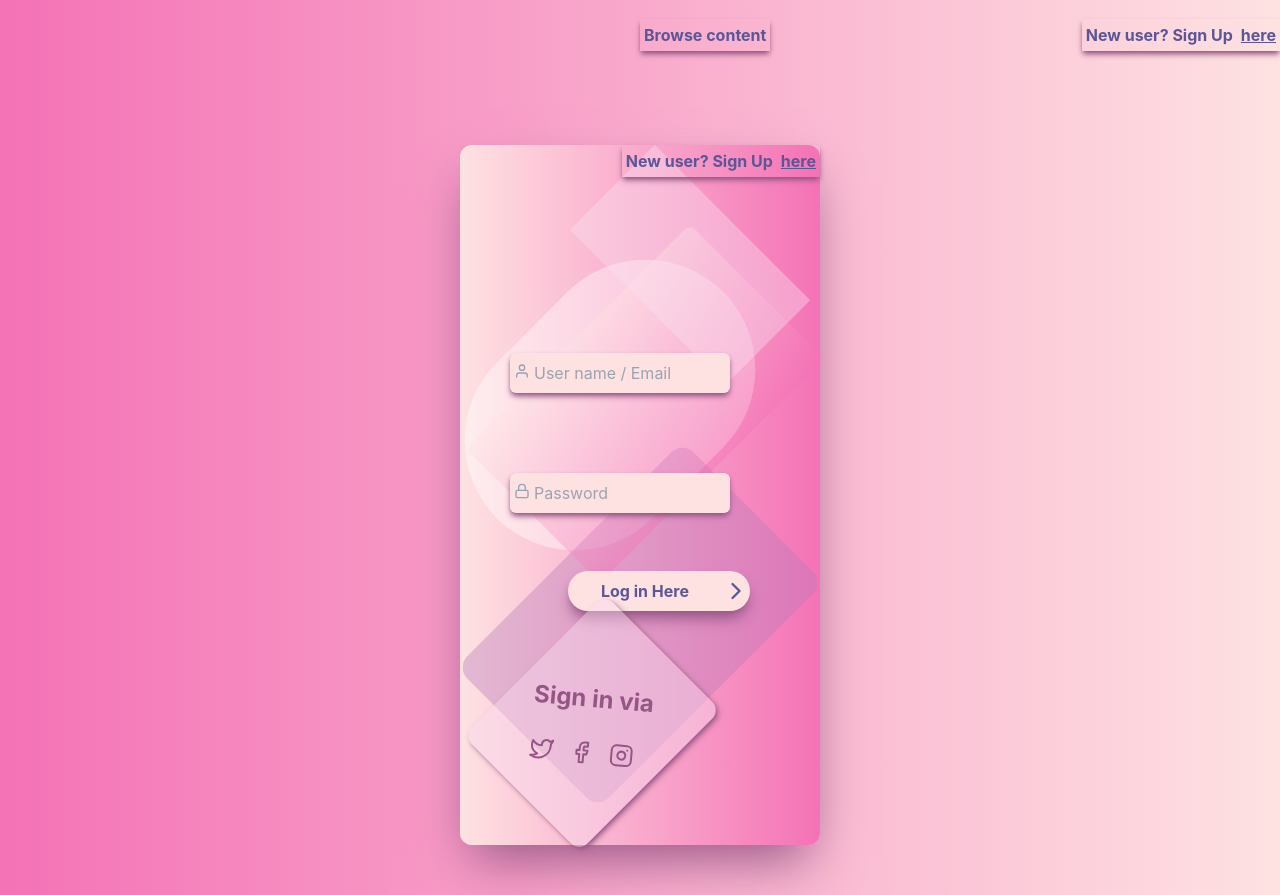
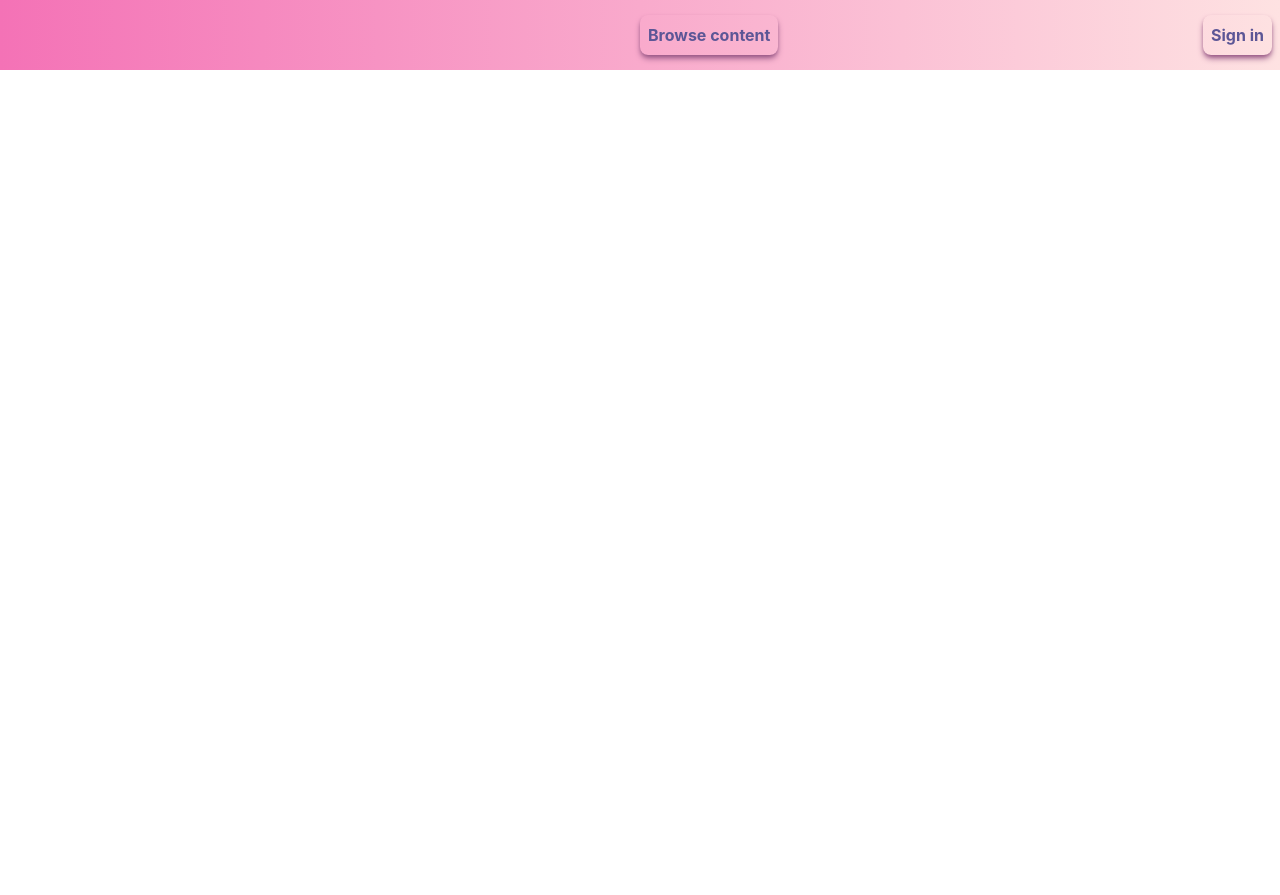
Before and after one commit to unekuogbaje/Binchi-0.1, a React (Create React App) app: page / in a window 1280 px wide. After the commit the page ends 800 px from the top, so only its background shows below. Built offline with nearby package versions, Linux system fonts and the light colour scheme.

Commit message:
installed firebase

```diff
--- a/package.json
+++ b/package.json
@@ -7,6 +7,7 @@
     "@testing-library/react": "^13.4.0",
     "@testing-library/user-event": "^13.5.0",
     "antd": "^5.0.5",
+    "firebase": "^9.15.0",
     "react": "^18.2.0",
     "react-dom": "^18.2.0",
     "react-feather": "^2.0.10",
--- a/public/index.html
+++ b/public/index.html
@@ -4,7 +4,7 @@
     <meta charset="utf-8" />
     <link rel="icon" href="%PUBLIC_URL%/favicon.ico" />
     <meta name="viewport" content="width=device-width, initial-scale=1" />
-    <meta name="theme-color" content="#000000" />
+    <!-- <meta name="theme-color" content="#000000" /> -->
     <meta
       name="description"
       content="Web site created using create-react-app"
@@ -14,7 +14,7 @@
       manifest.json provides metadata used when your web app is installed on a
       user's mobile device or desktop. See https://developers.google.com/web/fundamentals/web-app-manifest/
     -->
-    <link rel="manifest" href="%PUBLIC_URL%/manifest.json" />
+    <!-- <link rel="manifest" href="%PUBLIC_URL%/manifest.json" /> -->
     <!--
       Notice the use of %PUBLIC_URL% in the tags above.
       It will be replaced with the URL of the `public` folder during the build.
--- a/src/components/form-input/form-input.jsx
+++ b/src/components/form-input/form-input.jsx
@@ -1,16 +1,16 @@
 const FormInput = ({ label, ...otherProps }) => {
     return (
-        <div className="group">
+        <div className="group relative m-[45px 0] ">
             <input
-                className="form-input"
+                className="form-input bg-white b-none text-[18px] p-[10px 10px 10px 5px] block w-[100%] rounded-none border-b-[1px subClr] m-[25px 0] focus:outline-none "
                 {...otherProps}
             />
         { label && (
             <label
             className={
                 `${otherProps.value.length
-                    ? 'shrink' : ''}
-                    form-input-label`
+                    ? 'shrink' : 'top-[-14px] text-[12px] text-mainClr'}
+                    form-input-label text-subClr text-[16px] font-normal absolute left-[5px] top-[10px] transition-[ease all delay-300ms]  `
                 }>
                     {label}
                     </label>
--- a/src/components/sign-in-form/sign-in-form.component.jsx
+++ b/src/components/sign-in-form/sign-in-form.component.jsx
@@ -1,57 +1,55 @@
-import React, { Component, } from 'react';
+import React from 'react';
 // import Button from 'antd/lib/button';
-
 import Button from '../../components/button/button.component';
-
 import { User, Lock, ChevronRight, Instagram, Facebook, Twitter } from 'react-feather';
 
-class SignInForm extends Component {
-    render() {
+import { signInWithGooglePopup } from "../../utils/firebase/firebase.utils";
+
+const SignInForm = () => {
+    const logGoogleUser = async () => {
+        const response = await signInWithGooglePopup();
+        console.log(response);
+    }
+
         return (
             <div className="flex items-center justify-center min-h-screen">
                 <div className=" h-[700px] w-[360px] shadow-2xl shadow-[#965685] bg-gradient-to-r from-red-100 to-pink-400 rounded-xl transform duration-200 hover:scale-110">
                     <div className="z-[1] relative h-full ">
-
-                    <div className="justify-end flex">
-                        <p className="flex ml-10 text-[#5C5696] p-1 shadow-md shadow-[#965685] font-bold">
-                        <h1 className="mr-2"> New user? Sign Up</h1>
-                        <a href="/" className="hover:text-blue-500 transform duration-200 hover:scale-110 underline">
-                        here
-                        </a>
-                        </p>
-                    </div>
                         <form className="w-[320px] p-[30px] pt-[156px]">
+                        <h1 className="text-[#965685] font-bold text-[24px">Sign in with email and password</h1>
                             <div className="p-5 relative flex  transform duration-200 hover:scale-110">
                                 <User className="absolute p-1 mt-1.5 mr-2 text-slate-400" />
-                                <input type="text" placeholder="User name / Email" className="p-2  text-slate-600 b-0 p=[10px] pl-[24px] w-[100%] rounded-md shadow-md bg-red-100 shadow-[#965685]" />
+                                <input type="text" placeholder="Email" className="p-2  text-slate-600 b-0 p=[10px] pl-[24px] w-[100%] rounded-md shadow-md bg-red-100 shadow-[#965685]" />
                             </div>
 
                             <div className="p-5 relative flex  transform duration-200 hover:scale-110 mt-10">
                                 <Lock className="absolute p-1 mt-1.5 mr-2 text-slate-400" />
                                 <input type="text" placeholder="Password" className="p-2  text-slate-600 b-0 p=[10px] pl-[24px] w-[100%] rounded-md shadow-md bg-red-100 shadow-[#965685]" />
                             </div>
-
-                            <div className="transform duration-200 hover:scale-110 relative">
-                                <Button type="primary submit" className='flex ml-auto bg-red-100 hover:bg-red-200 text-[#5C5696] rounded-full shadow-lg w-[70%] h-10 text-[16px] mt-[38px] p-[16px 20px] items-center shadow-[#965685]  font-bold border-[#965685] '>
-                                <h1 className='ml-auto'>Log in Here</h1>
+                            <div>
+                                <div className="transform duration-200 hover:scale-110 relative">
+                                <Button  onClick={logGoogleUser}
+                                className='flex ml-auto bg-red-100 hover:bg-red-200 text-[#5C5696] rounded-full shadow-lg w-[40%] h-10 text-[16px] mt-[38px] p-[16px 20px] items-center shadow-[#965685]  font-bold border-[#965685] '>
+                                <h1 className='ml-auto'>Sign in</h1>
 
                                 <ChevronRight className="text-[#5C5696] ml-auto"
                                 size={28}/>
                                 </Button>
 
+                                </div>
                             </div>
+
                         </form>
 
                         <div className='p-10 shadow-md shadow-[#965685] left-8 rounded-xl absolute bg-[#f7d7ec75] rotate-[-45deg] ' >
                         <div className='rotate-[50deg]'>
-                        <h3 className='text-[#965685] font-bold text-[24px]'>Sign in via</h3>
+                        <h3 className='text-[#965685] font-bold text-[24px]'>or sign in via</h3>
                             <div className='flex text-[#965685] gap-4 mt-6 '>
-                            <Twitter className=' transform duration-200 hover:scale-[1.5]' />
-                            <Facebook className=' transform duration-200 hover:scale-[1.5] '/>
-                            <Instagram className=' transform duration-200 hover:scale-[1.5]'/>
+                            <Twitter className=' transform duration-200 hover:scale-[1.5] fill-pink-400' />
+                            <Facebook className=' transform duration-200 hover:scale-[1.5] fill-pink-400'/>
+                            <Instagram className=' transform duration-200 hover:scale-[1.5] fill-pink-400'/>
                             </div>
                         </div>
-
                         </div>
                     </div>
                     <div className='absolute z-0 top-0 bottom-0 left-0 right-0 inset-0'>
@@ -62,10 +60,12 @@ class SignInForm extends Component {
                         <span className='roundeed-full rotate-45 absolute h-[120px] w-[220px] bg-[#f7deed] top-[60px] right-[20px] opacity-40'></span>
 
                     </div>
+
                 </div>
+
             </div>
         );
-    }
+
 
 }
 
--- a/src/index.css
+++ b/src/index.css
@@ -14,3 +14,12 @@ code {
   font-family: source-code-pro, Menlo, Monaco, Consolas, 'Courier New',
     monospace;
 }
+
+a {
+  text-decoration: none;
+  color: ;
+}
+
+* {
+  box-sizing: border-box;
+}
--- a/src/routes/home/home.component.jsx
+++ b/src/routes/home/home.component.jsx
@@ -1,21 +1,16 @@
+import React from 'react';
 import { Outlet } from 'react-router-dom';
+// import SignInForm from '../../components/sign-in-form/sign-in-form.component';
 
-import React, { Component, } from 'react';
-// import Button from 'antd/lib/button';
-
-import SignInForm from '../../components/sign-in-form/sign-in-form.component';
-
-class Home extends Component {
-    render() {
+const Home = () => {
         return (
                 <div>
                     <Outlet/>
-                    <SignInForm/>
+
                 </div>
 
 
         );
-    }
 
 }
 
--- a/src/routes/navigation/navigation.component.jsx
+++ b/src/routes/navigation/navigation.component.jsx
@@ -1,9 +1,10 @@
 import { Fragment } from 'react';
 import { Outlet, Link } from 'react-router-dom';
+// import { ReactComponent as Sthsld } from '../../assets/ss.png';
 
 const Navigation = () => {
     return (
-      <Fragment className='flex' >
+      <Fragment>
         <div className='navigation flex h-[70px] w-[100%] justify-between mb-[25px] '>
           <Link className='logo-container h-[100%] w-[70px] p-[25px] ' to='/'>
 
@@ -11,15 +12,12 @@ const Navigation = () => {
 
           <div className='flex w-[50%] h-[100%] items-center justify-between '>
             <Link className='p-[10px 15px] cursor-pointer mr-[20%] ' to='/browse'>
-              <p className="flex right- text-[#5C5696] p-1 shadow-md shadow-[#965685] font-bold">Browse content</p>
+              <p className="flex right- text-[#5C5696] p-2 shadow-md shadow-[#965685] rounded-lg font-bold transform duration-200 hover:scale-110 hover:text-[#a43587]">Browse content</p>
             </Link>
 
             <Link className='p-[10px 15px] ' to='/auth'>
-            <p className="flex right- text-[#5C5696] p-1 shadow-md shadow-[#965685] font-bold">
-            <h1 className="mr-2"> New user? Sign Up</h1>
-            <a href="/" className="hover:text-blue-500 transform duration-200 hover:scale-110 underline">
-            here
-            </a>
+            <p className="flex right- text-[#5C5696] p-2 mr-2 shadow-md shadow-[#965685] rounded-lg font-bold hover:text-[#a43587] transform duration-200 hover:scale-110">
+            Sign in
             </p>
             </Link>
           </div>
--- a/tailwind.config.js
+++ b/tailwind.config.js
@@ -4,7 +4,15 @@ module.exports = {
     "./src/**/*.{js,jsx,ts,tsx}",
   ],
   theme: {
-    extend: {},
+    extend: {
+      colors: {
+        'mainClr': '#eec4dc',
+        'subClr': '#e27bb1',
+      },
+      width: {
+        medium: "600px",
+      },
+    },
   },
   plugins: [],
 
```
Also changed, not shown: src/components/sign-up-form/sign-up-form.component.jsx (+55 -1 lines), src/utils/firebase/firebase.utils.jsx (added, +93 -0 lines), 1 other file (tests, documents, lock files or other folders).
